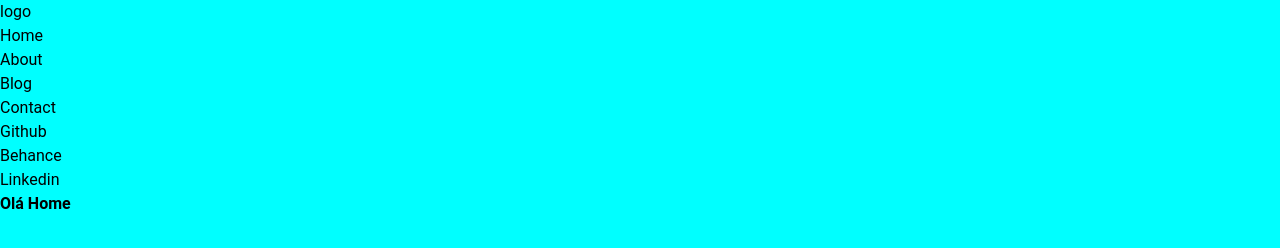
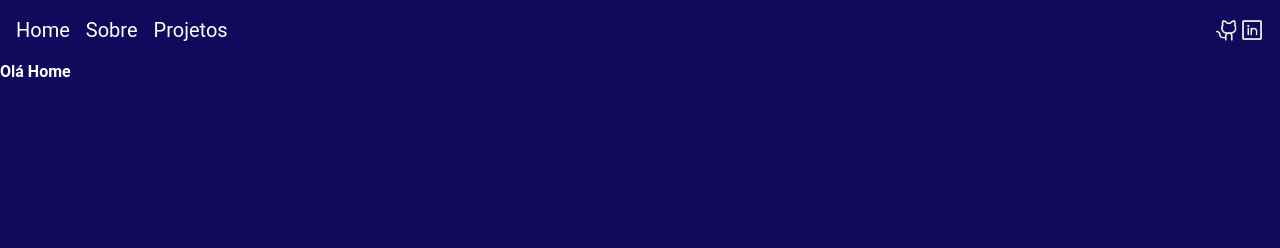
Before and after one commit to DevPBDias/portfolio-dev-astro, an Astro site: page / in a window 1280 px wide. Built offline with nearby package versions, Linux system fonts and the light colour scheme; Astro itself is replaced by a stand-in of ours.

Commit message:
feat: create header component and styled

```diff
--- a/src/components/Header.tsx
+++ b/src/components/Header.tsx
@@ -1,28 +1,29 @@
+import { iconsHeader } from "../constants/iconsData";
+import { navLinks } from "../constants/navData";
+
 export function Header() {
   return (
-    <header>
-      <picture> logo </picture>
-      <nav>
-        <ul>
-          <li>
-            <a href="/">Home</a>
-          </li>
-          <li>
-            <a href="/about">About</a>
-          </li>
-          <li>
-            <a href="/blog">Blog</a>
-          </li>
-          <li>
-            <a href="/contact">Contact</a>
-          </li>
-        </ul>
-      </nav>
-      <div>
-        <p>Github</p>
-        <p>Behance</p>
-        <p>Linkedin</p>
-      </div>
+    <header className="p-4">
+      <section className="flex flex-row justify-between items-center">
+        <nav className="flex flex-row justify-between items-center space-x-4">
+          {navLinks.map((item) => (
+            <a className="text-xl" key={item.id} href={`/${item.path}`}>
+              {item.name}
+            </a>
+          ))}
+        </nav>
+        <div className="flex flex-row justify-between items-center">
+          {iconsHeader.map((item) => (
+            <a className="w-6 h-6" key={item.id} href={`${item.url}`}>
+              <img
+                className="w-full h-full"
+                src={item.icon.src}
+                alt={item.url}
+              />
+            </a>
+          ))}
+        </div>
+      </section>
     </header>
   );
 }
--- a/src/constants/iconsData.ts
+++ b/src/constants/iconsData.ts
@@ -1,5 +1,5 @@
-import github from "../../public/assets/icons/github.png";
-import linkedin from "../../public/assets/icons/linkedin.png";
+import github from "../assets/icons/GithubLogo.png";
+import linkedin from "../assets/icons/LinkedinLogo.png";
 
 export interface IconsHeader {
   id: number;
@@ -10,12 +10,12 @@ export interface IconsHeader {
 export const iconsHeader: IconsHeader[] = [
   {
     id: 1,
+    url: "https://github.com/DevPBDias",
     icon: github,
-    url: "https://github.com/DevPBDias",
   },
   {
     id: 2,
+    url: "https://www.linkedin.com/in/devpaulobrunomdias/",
     icon: linkedin,
-    url: "https://www.linkedin.com/in/devpaulobrunomdias/",
   },
 ];
--- a/src/styles/global.css
+++ b/src/styles/global.css
@@ -3,5 +3,6 @@ body {
   margin: 0;
   padding: 0;
   box-sizing: border-box;
-  background-color: aqua;
+  background-color: rgb(17, 9, 92);
+  color: white;
 }
```
